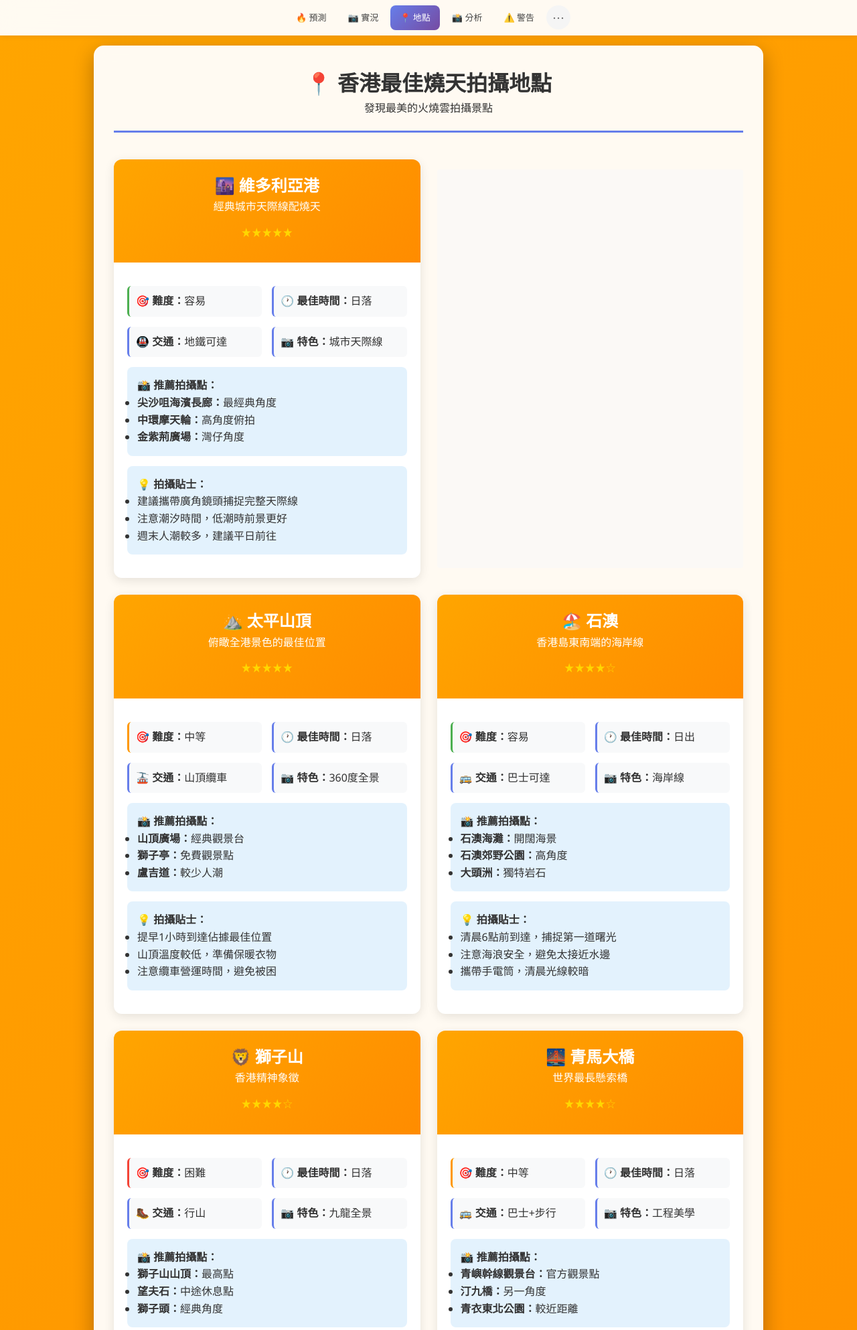
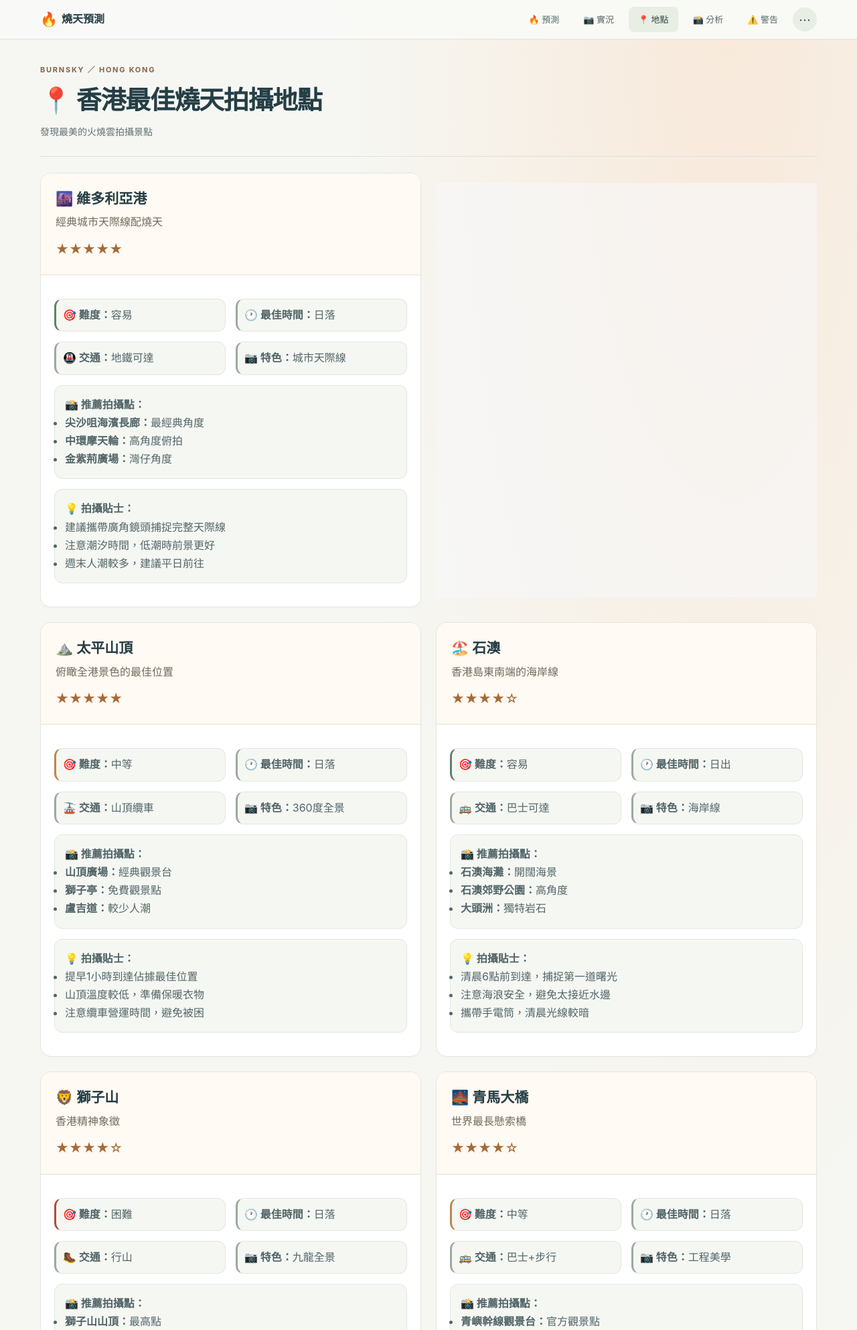
Before and after one commit to lomoreholic/burnsky-api, a Flask app: page /best-locations in a window 1280 px wide. Shown: the top 1986 px of the page at 67% size. Run offline with Flask 3, Linux system fonts and the light colour scheme.

Commit message:
Unify public pages with homepage visual theme

```diff
--- /dev/null
+++ b/static/site.css
@@ -0,0 +1,112 @@
+/* Shared BurnSky theme. Page layouts opt in with site-page; homepage keeps its dashboard grid. */
+:is(.site-page, .home-page) {
+    --site-ink: #253e46;
+    --site-muted: #617075;
+    --site-accent: #a64427;
+    --site-border: #e4e6df;
+    --site-soft: #f5f7f2;
+    --site-warm: #fffaf3;
+    font-family: -apple-system, BlinkMacSystemFont, "Segoe UI", "PingFang TC", "Microsoft JhengHei", sans-serif;
+    color: var(--site-ink);
+    background: radial-gradient(ellipse at 85% 0, #f8e9da 0, transparent 38%), #f6f7f3;
+    line-height: 1.7;
+}
+.site-page { padding: 0; min-height: 100vh; }
+.site-page > .container { width: 100%; max-width: 1224px; margin: 0 auto; padding: 36px 32px 48px; background: transparent; border: 0; border-radius: 0; box-shadow: none; backdrop-filter: none; overflow-wrap: anywhere; }
+.site-page :is(.card, .content-card, .glass-card, .main-content, .article-content) { background: #fff; color: var(--site-ink); border: 1px solid var(--site-border); border-radius: 16px; padding: 28px; margin: 0 0 24px; box-shadow: 0 2px 6px #21362c04; backdrop-filter: none; }
+.site-page .main-content { background: transparent; border: 0; padding: 0; box-shadow: none; }
+.site-page.article-page > .container { max-width: 1050px; }
+.site-page .site-page-header { text-align: left; color: var(--site-ink); padding: 0 0 24px; margin: 0 0 24px; border-bottom: 1px solid #dde1d9; }
+.site-page .site-eyebrow { color: #86624a; font-size: 11px; font-weight: 700; letter-spacing: .16em; margin: 0 0 10px; opacity: 1; }
+.site-page h1 { font-size: clamp(26px, 3vw, 38px); font-weight: 750; letter-spacing: -.035em; text-align: left; line-height: 1.35; color: var(--site-ink); background: none; -webkit-text-fill-color: currentColor; text-shadow: none; margin: 0 0 10px; }
+.site-page .site-page-header :is(p:not(.site-eyebrow), .subtitle) { font-size: 14px; text-align: left; margin: 0; color: var(--site-muted); opacity: 1; }
+.site-page h2 { font-size: 21px; color: var(--site-ink) !important; line-height: 1.5; margin: 26px 0 14px; border-bottom-color: var(--site-border); border-bottom-width: 1px; }
+.site-page h3 { font-size: 17px; color: var(--site-ink); line-height: 1.5; }
+.site-page :is(p, li) { color: #526568; text-align: left; }
+.site-page :is(.card, .content-card, .article-content) > h2:first-child { margin-top: 0; }
+.site-page :is(.card, .content-card, .article-content) :is(p, li) { line-height: 1.85; }
+.site-page :is(.card, .content-card, .article-content) :is(ul, ol) { padding-left: 20px; margin-left: 0; }
+.site-page a { color: var(--site-accent); text-underline-offset: 3px; }
+.site-page .container a { color: var(--site-accent) !important; }
+.site-page :is(.callout, .hint, .highlight) { background: var(--site-warm); color: #705541; border-left: 3px solid #c6875d; padding: 16px 18px; border-radius: 10px; }
+.site-page :is(.callout, .hint, .highlight) p:last-child { margin-bottom: 0; }
+.site-page :is(.mini, .info-item, .equipment-item, .tips-section, .status-card) { background: var(--site-soft) !important; color: #526568; border: 1px solid var(--site-border); border-radius: 12px; box-shadow: none; }
+.site-page :is(.mini strong, .equipment-item h3, .tips-section h3, .location-card h3) { color: var(--site-ink); }
+.site-page :is(.location-card, .webcam-card, .faq-item) { background: #fff; border: 1px solid var(--site-border); border-radius: 16px; box-shadow: 0 2px 6px #21362c04; }
+.site-page :is(.location-card, .faq-item):hover { transform: none; box-shadow: 0 3px 12px #21362c0a; }
+.site-page .location-header { background: var(--site-warm); color: var(--site-ink); padding: 22px; text-align: left; border-bottom: 1px solid #e8dfd3; }
+.site-page .location-header h2 { margin: 0 0 6px; }
+.site-page .location-header p { color: #71695d; }
+.site-page .location-rating { justify-content: flex-start; margin-bottom: 0; }
+.site-page .star { color: #a66a37; }
+.site-page .locations-grid { grid-template-columns: repeat(2, minmax(0, 1fr)); gap: 22px; margin: 24px 0; }
+.site-page .info-grid { grid-template-columns: repeat(2, minmax(0, 1fr)); }
+.site-page .info-item { border-left: 3px solid #9caaa0; }
+.site-page .difficulty-easy { border-left-color: #60816b; }
+.site-page .difficulty-medium { border-left-color: #bb864c; }
+.site-page .difficulty-hard { border-left-color: #a94e40; }
+.site-page .section-grid { grid-template-columns: repeat(2, minmax(0, 1fr)); gap: 22px; }
+.site-page .equipment-grid { grid-template-columns: repeat(auto-fit, minmax(min(100%, 240px), 1fr)); gap: 18px; }
+.site-page .tips-list li { background: #fff; border-left-color: #c6875d; }
+.site-page .faq-question { background: var(--site-warm); color: var(--site-ink); font-size: 16px; padding: 18px 22px; gap: 16px; }
+.site-page .faq-question:hover, .site-page .faq-item.active .faq-question { background: #f5ecdf; }
+.site-page .faq-question::after { color: var(--site-accent); flex-shrink: 0; }
+.site-page .faq-answer { color: #526568; }
+.site-page #faq-search { border: 1px solid var(--site-border) !important; border-radius: 10px !important; background: #fff !important; color: var(--site-ink); }
+.site-page #faq-search:focus { border-color: #b56a3f !important; }
+.site-page :is(.pill, .back-home a, .btn) { background: #2f4d54; color: #fff; border: 1px solid transparent; border-radius: 9px; padding: 10px 16px; font-size: 13px; font-weight: 600; text-decoration: none; box-shadow: none; }
+.site-page .container :is(.pill, .back-home a, .btn) { color: #fff !important; }
+.site-page :is(.pill, .back-home a, .btn):hover { background: #243f46; transform: none; }
+.site-page .pill-row { display: flex; flex-wrap: wrap; gap: 12px; }
+.site-page .pill { overflow-wrap: anywhere; }
+.site-page .status-card { padding: 22px; }
+.site-page .status-card h3 { margin-top: 0; }
+.site-page .webcam-card { padding: 18px; text-align: left; }
+.site-page .webcam-card h4 { color: var(--site-ink); }
+.site-page .container .webcam-card a[target="_blank"] { color: #fff !important; }
+.site-page .webcam-image { box-shadow: none; }
+.site-page .region-section > h3 { background: #e9eee5 !important; color: var(--site-ink) !important; padding: 12px 16px !important; border-radius: 10px; }
+.site-page .update-time { background: var(--site-soft); color: var(--site-muted); }
+.site-page .webcam-details-row { gap: 12px; overflow-wrap: anywhere; }
+.site-page .webcam-details-row > :last-child { text-align: right; }
+.site-page :is(.ad-container, .meta) { color: var(--site-muted); }
+.site-page :is(a, button, summary, input, select):focus-visible { outline: 3px solid #b56a3f !important; outline-offset: 4px; }
+
+/* Shared navigation and footer match the homepage palette. */
+:is(.site-page, .home-page) .top-nav { margin: 0; background: #f9faf7ed; padding: 10px 0; border-bottom: 1px solid #e1e4dc; box-shadow: none; }
+:is(.site-page, .home-page) .nav-container { max-width: 1224px; padding: 0 32px; flex-direction: row !important; }
+:is(.site-page, .home-page) .nav-brand { display: flex; color: var(--site-ink); }
+:is(.site-page, .home-page) .nav-menu { justify-content: flex-end; gap: 8px; }
+:is(.site-page, .home-page) .nav-menu .nav-item { color: #566968; }
+:is(.site-page, .home-page) .nav-menu .nav-item:is(.active, :hover) { background: #e9eee5; color: #28443e; }
+:is(.site-page, .home-page) .nav-dropdown-btn { background: #e9eee5; color: #28443e; }
+:is(.site-page, .home-page) .mobile-tab-bar { background: #f9faf7f5; border-top-color: var(--site-border); }
+:is(.site-page, .home-page) .tab-item { color: #617075; }
+:is(.site-page, .home-page) .tab-item.active { color: var(--site-accent); }
+:is(.site-page, .home-page) .mobile-drawer { background: #f9faf7; color: var(--site-ink); }
+:is(.site-page, .home-page) :is(.grid-item, .link-item) { background: #e9eee5; color: #28443e; }
+:is(.site-page, .home-page) .drawer-links { border-top-color: var(--site-border); }
+:is(.site-page, .home-page) .site-footer { background: #263f47 !important; color: #edf2ee !important; border: 0; box-shadow: none; padding: 32px !important; margin-top: 24px !important; font-size: 13px; }
+:is(.site-page, .home-page) .site-footer > div { max-width: 1160px !important; }
+:is(.site-page, .home-page) .site-footer nav a { color: #edf2ee !important; border-color: #ffffff26 !important; border-radius: 8px !important; }
+:is(.site-page, .home-page) .site-footer nav a:hover { background: #ffffff12; }
+:is(.site-page, .home-page) .site-footer .footer-mark { background: #f3e5d6 !important; }
+
+@media (max-width: 768px) {
+    .site-page { padding-bottom: calc(70px + env(safe-area-inset-bottom)); }
+    .site-page > .container { padding: 24px 18px 28px; }
+    .site-page .site-page-header { margin-bottom: 20px; padding-bottom: 20px; }
+    .site-page h1 { font-size: 28px; }
+    .site-page h2 { font-size: 19px; }
+    .site-page :is(.card, .content-card, .glass-card, .article-content) { padding: 20px; margin-bottom: 18px; border-radius: 14px; }
+    .site-page :is(.locations-grid, .section-grid, .info-grid) { grid-template-columns: minmax(0, 1fr); gap: 16px; }
+    .site-page .location-header, .site-page .location-content { padding: 18px; }
+    .site-page .faq-question { font-size: 15px; padding: 16px 18px; }
+    .site-page .faq-item.active .faq-answer { padding: 18px; }
+    .site-page .site-page-header p { font-size: 13px; }
+    :is(.site-page, .home-page) .site-footer { padding: 26px 18px !important; }
+    :is(.site-page, .home-page) .mobile-tab-bar { padding-bottom: env(safe-area-inset-bottom); }
+}
+@media (prefers-reduced-motion: reduce) {
+    .site-page *, .site-page *::before, .site-page *::after { animation: none !important; transition: none !important; scroll-behavior: auto !important; }
+}
--- a/templates/best_locations.html
+++ b/templates/best_locations.html
@@ -179,11 +179,12 @@
     </style>
     {% include 'nav_styles.html' %}
 </head>
-<body>
+<body class="site-page locations-page">
     {% include 'nav_fragment.html' %}
 
     <div class="container">
-        <header class="header">
+        <header class="header site-page-header">
+            <p class="site-eyebrow">BURNSKY ／ HONG KONG</p>
             <h1>📍 香港最佳燒天拍攝地點</h1>
             <p>發現最美的火燒雲拍攝景點</p>
         </header>
--- a/templates/faq.html
+++ b/templates/faq.html
@@ -187,11 +187,12 @@
     </style>
     {% include 'nav_styles.html' %}
 </head>
-<body>
+<body class="site-page faq-page">
     {% include 'nav_fragment.html' %}
 
     <div class="container">
-        <header class="header">
+        <header class="header site-page-header">
+            <p class="site-eyebrow">BURNSKY ／ HONG KONG</p>
             <h1>🔥 常見問題 FAQ</h1>
             <p>關於燒天預測的一切問題解答</p>
         </header>
--- a/templates/footer_fragment.html
+++ b/templates/footer_fragment.html
@@ -1,7 +1,7 @@
-<footer role="contentinfo" style="margin-top:40px; background: rgba(0, 0, 0, 0.82); color: rgba(255, 255, 255, 0.92); padding: 28px 18px;">
+<footer class="site-footer" role="contentinfo" style="margin-top:40px; background: rgba(0, 0, 0, 0.82); color: rgba(255, 255, 255, 0.92); padding: 28px 18px;">
   <div style="max-width:1100px; margin:0 auto; display:grid; gap:12px;">
     <div style="display:flex; align-items:center; gap:10px; font-weight:700; letter-spacing:0.2px;">
-      <span aria-hidden="true" style="width:34px; height:34px; border-radius:12px; background: linear-gradient(135deg, #FFA500 0%, #FF8C00 100%); display:grid; place-items:center; color:#111;">🔥</span>
+      <span class="footer-mark" aria-hidden="true" style="width:34px; height:34px; border-radius:12px; background: linear-gradient(135deg, #FFA500 0%, #FF8C00 100%); display:grid; place-items:center; color:#111;">🔥</span>
       <span>BurnSky 燒天預測系統</span>
     </div>
 
--- a/templates/nav_styles.html
+++ b/templates/nav_styles.html
@@ -232,3 +232,4 @@
         .drawer-links { border-top-color: #38383a; }
     }
 </style>
+<link rel="stylesheet" href="{{ url_for('static', filename='site.css') }}">
--- a/templates/webcam_analysis.html
+++ b/templates/webcam_analysis.html
@@ -366,12 +366,16 @@
     {% include 'nav_styles.html' %}
 </head>
 
-<body>
+<body class="site-page webcam-page">
     {% include 'nav_fragment.html' %}
 
     <div class="container">
         <div class="main-content">
+            <header class="site-page-header">
+            <p class="site-eyebrow">BURNSKY ／ HONG KONG</p>
             <h1>📷 即時攝影機天氣分析</h1>
+            <p>查看香港各區天空實況，出發前再核對雲層與視野</p>
+            </header>
 
             <div class="status-grid">
                 <div class="status-card">
```
Also changed, not shown: templates/about.html (+6 -2 lines), templates/contact.html (+6 -4 lines), templates/how_it_works.html (+6 -4 lines), templates/photography_guide.html (+4 -6 lines), templates/privacy.html (+7 -1 lines), templates/terms.html (+7 -3 lines).
